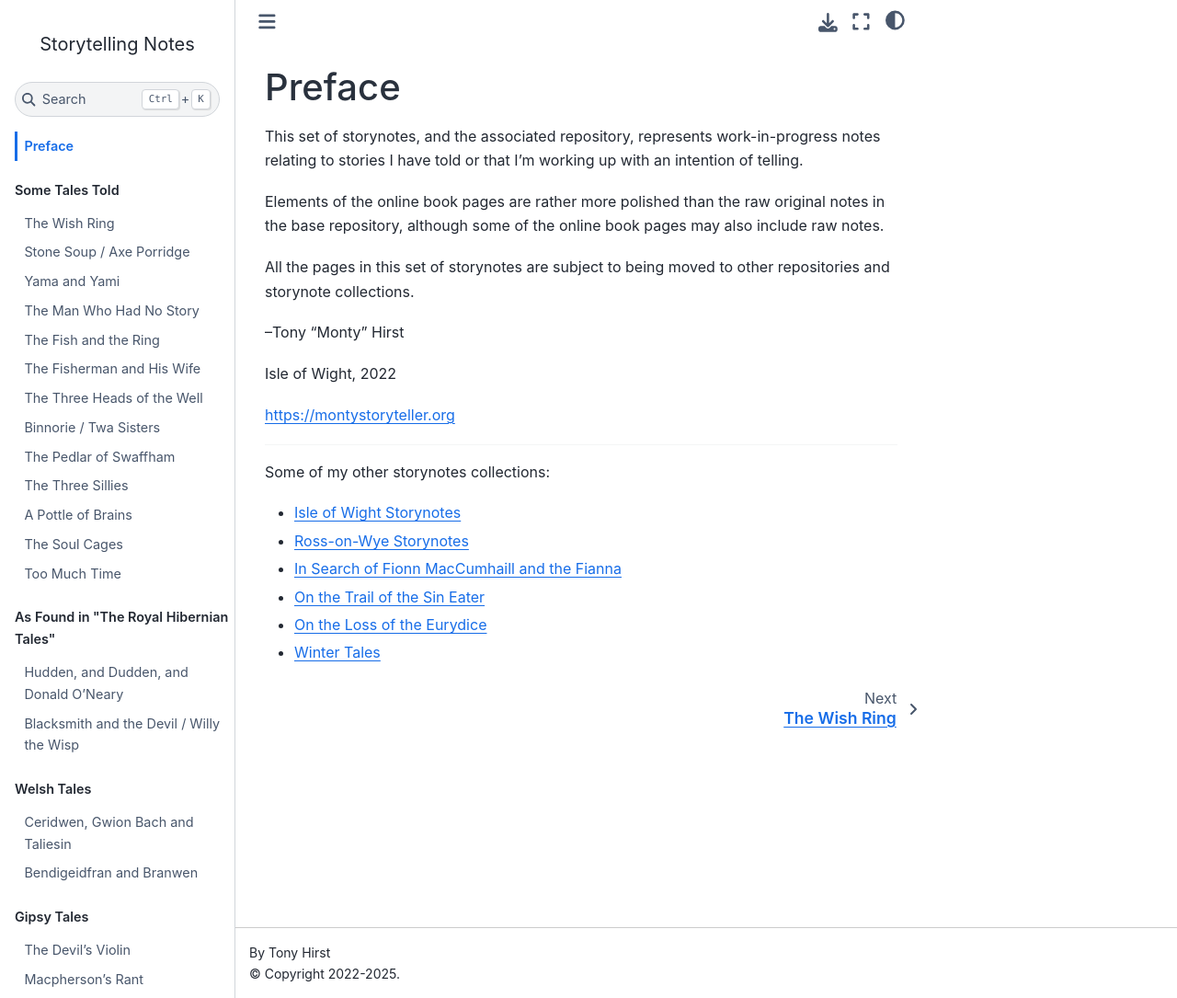
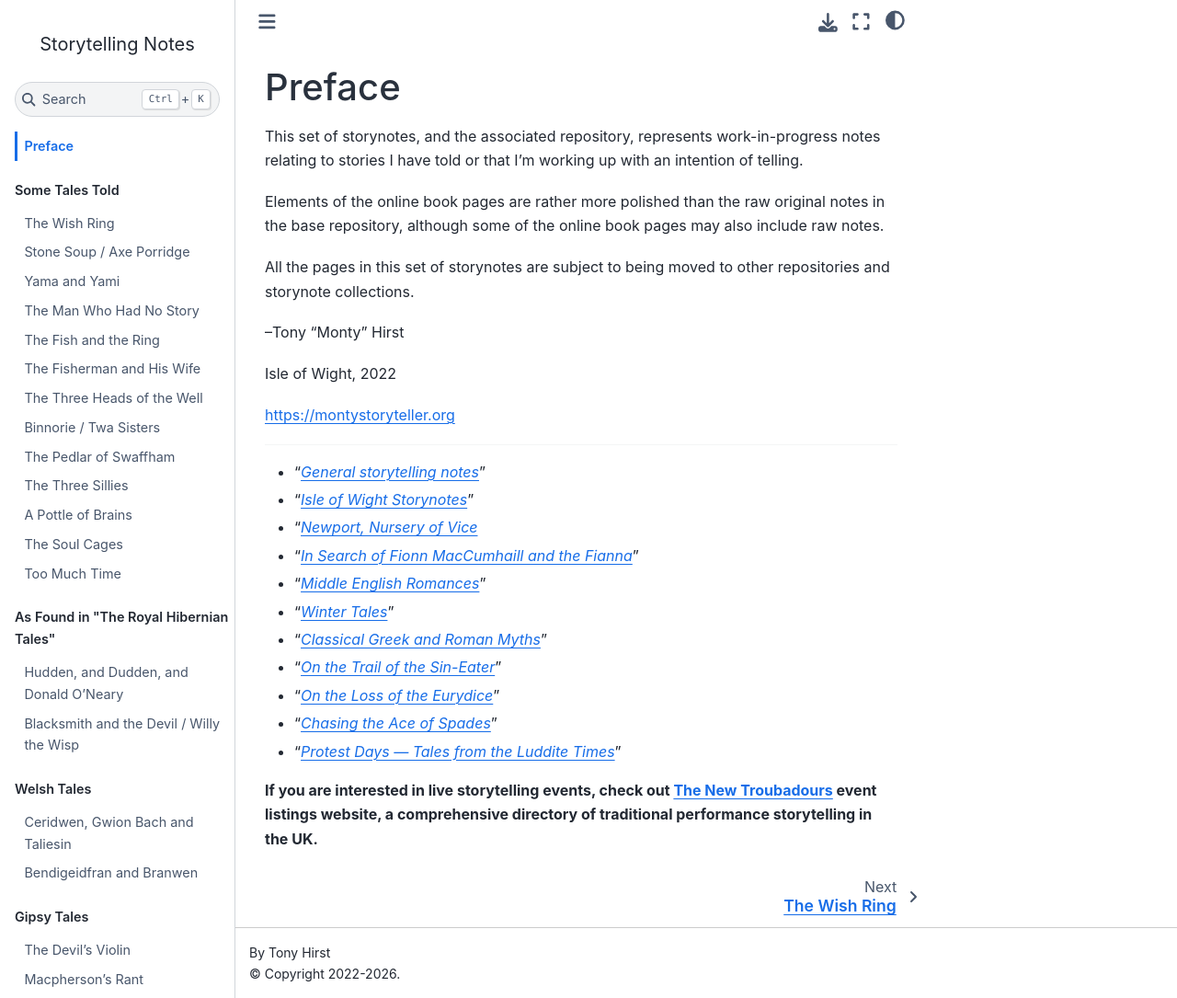
Before and after one commit to psychemedia/storytelling-notes, a Jupyter Book: the page built from preface.md, in a window 1280 px wide and 1085 px high. Shown: the whole window at 92% size. Built offline with Jupyter Book 1.0.4 settings and Sphinx 7.4.7 and the Sphinx Book theme 1.1.4, drawn with Linux system fonts in a browser that asks for light colours.

Commit message:
Update montystoryteller.org subdomain links, sitemap

```diff
--- a/_config.yml
+++ b/_config.yml
@@ -1,6 +1,6 @@
 title: Storytelling Notes
 author: Tony Hirst
-copyright: "2022-2025"
+copyright: "2022-2026"
 only_build_toc_files: true
 
 execute:
@@ -12,5 +12,11 @@
 sphinx:
   config:
     html_copy_source: false
+    html_theme: sphinx_book_theme
+    html_baseurl: https://island-storynotes.montystoryteller.org/
+    sitemap_url_scheme: "{link}"
+    sitemap_locales: [null]
+
   extra_extensions:
-    - sphinxcontrib.youtube
+    - sphinx_togglebutton
+    - sphinx_sitemap
--- a/preface.md
+++ b/preface.md
@@ -14,11 +14,16 @@
 
 <hr/>
 
-Some of my other storynotes collections:
+- "[*General storytelling notes*](https://storytelling-notes.montystoryteller.org)"
+- "[*Isle of Wight Storynotes*](https://island-storynotes.montystoryteller.org)"
+- "[*Newport, Nursery of Vice*](https://nursery-of-vice.montystoryteller.org/preface.html")
+- "[*In Search of Fionn MacCumhaill and the Fianna*](https://fionnmaccumhail.montystoryteller.org)"
+- "[*Middle English Romances*](https://middle-english-romances.montystoryteller.org)"
+- "[*Winter Tales*](https://winter-tales.montystoryteller.org)"
+- "[*Classical Greek and Roman Myths*](https://classics.montystoryteller.org)"
+- "[*On the Trail of the Sin-Eater*](https://sineater.montystoryteller.org)"
+- "[*On the Loss of the Eurydice*](https://eurydice.montystoryteller.org)"
+- "[*Chasing the Ace of Spades*](https://ace-of-spades.montystoryteller.org)"
+- "[*Protest Days — Tales from the Luddite Times*](https://protest-days-luddites.montystoryteller.org/)"
 
-- [Isle of Wight Storynotes](https://psychemedia.github.io/island-storynotes/preface.html)
-- [Ross-on-Wye Storynotes](https://psychemedia.github.io/ross-storynotes/preface.html)
-- [In Search of Fionn MacCumhaill and the Fianna](https://psychemedia.github.io/finn-resources/preface.html)
-- [On the Trail of the Sin Eater](https://psychemedia.github.io/sin-eater-resources/_intro.html)
-- [On the Loss of the Eurydice](https://psychemedia.github.io/eurydice-resources/_preface.html)
-- [Winter Tales](https://psychemedia.github.io/winter-tales/intro.html)
+__If you are interested in live storytelling events, check out [The New Troubadours](https://newtroubadours.org/) event listings website, a comprehensive directory of traditional performance storytelling in the UK.__
```
Also changed, not shown: elsewhere.md (+13 -5 lines), gibbetting_in_england.md (+1 -1 lines), practice-on-not-sharing-digitally-pt1.md (+1 -1 lines), 1 other file.
